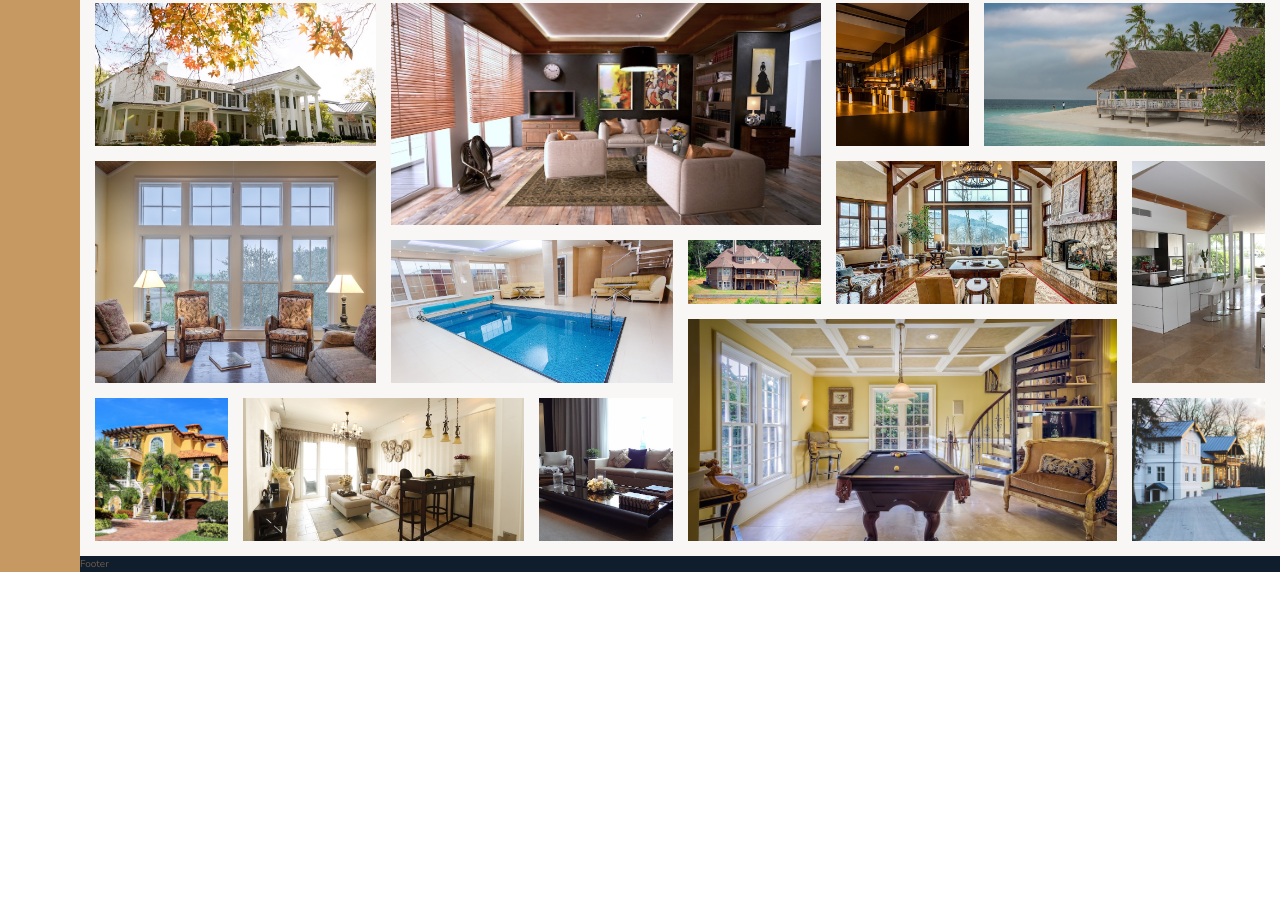
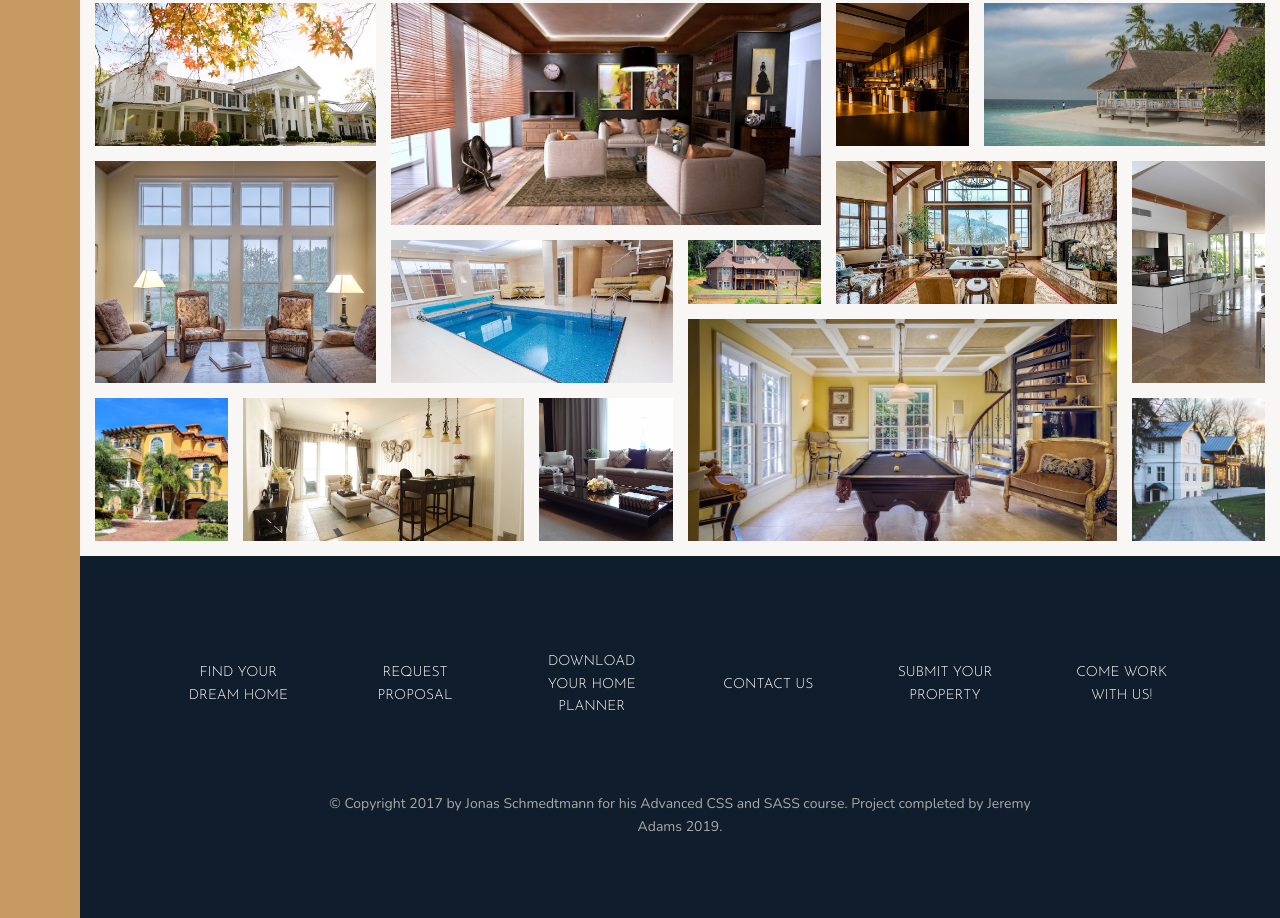
Before and after one commit to JeremyDAdams/Nexter, a website: page index.html in a window 1280 px wide. Shown: the part 3084-4002 px from the top of the page. Before the commit the page ends 3656 px from the top, so only its background shows below. Drawn offline with nearby package versions, Linux system fonts and the light colour scheme.

Commit message:
Build footer

```diff
--- a/index.html
+++ b/index.html
@@ -366,7 +366,17 @@
         </section>
 
         <footer class="footer">
-            Footer
+            <ul class="nav">
+                <li class="nav__item"><a href="#" class="nav__link">Find your dream home</a></li>
+                <li class="nav__item"><a href="#" class="nav__link">Request proposal</a></li>
+                <li class="nav__item"><a href="#" class="nav__link">Download your home planner</a></li>
+                <li class="nav__item"><a href="#" class="nav__link">Contact us</a></li>
+                <li class="nav__item"><a href="#" class="nav__link">Submit your property</a></li>
+                <li class="nav__item"><a href="#" class="nav__link">Come work with us!</a></li>
+            </ul>
+            <p class="copyright">
+                &copy; Copyright 2017 by Jonas Schmedtmann for his Advanced CSS and SASS course. Project completed by Jeremy Adams 2019.
+            </p>
         </footer>
     </body>
 </html>
--- a/sass/_footer.scss
+++ b/sass/_footer.scss
@@ -1,4 +1,43 @@
 .footer {
     background-color: $color-secondary;
     grid-column: full-start / full-end;
+    padding: 8rem;
 }
+
+.nav {
+    list-style-type: none;
+
+    display: grid;
+    grid-template-columns: repeat(auto-fit, minmax(15rem, 1fr));
+    grid-gap: 2rem;
+    align-items: center;
+
+    &__link:link,
+    &__link:visited {
+        font-size: 1.4rem;
+        color: #fff;
+        text-decoration: none;
+        font-family: $font-display;
+        text-transform: uppercase;
+        text-align: center;
+        padding: 1.5rem;
+        display: block;
+        transition: all .2s;
+    }
+
+    &__link:hover,
+    &__link:active {
+        background-color: rgba(#fff, .05);
+        transform: translateY(-3px);
+    }
+}
+
+.copyright {
+    font-size: 1.4rem;
+    color: $color-grey-light-2;
+    margin-top: 6rem;
+    margin-right: auto;
+    margin-left: auto;
+    text-align: center;
+    width: 70%;
+}
```
Also changed, not shown: css/style.css.
